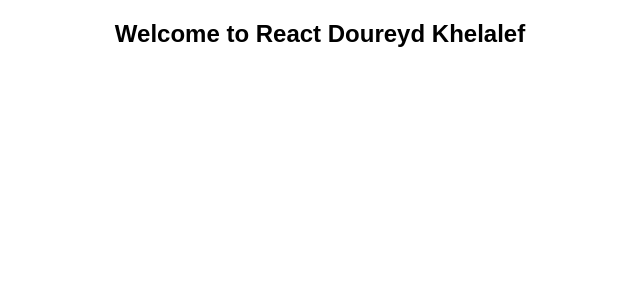
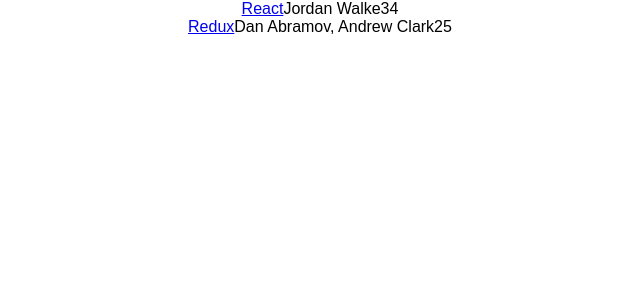
Before and after one commit to daynox/hacker-news, a React (Create React App) app: page / in a window 1280 px wide. Shown: the top 300 px of the page, without its empty margins (320-960 px from the left). Built offline with nearby package versions, Linux system fonts and the light colour scheme; the HTML template or start-up script is replaced by a standard one.

Commit message:
Modify App render method by displaying data from list

```diff
--- a/src/App.js
+++ b/src/App.js
@@ -1,17 +1,39 @@
 import React, {Component} from 'react';
-import logo from './logo.svg';
 import './App.css';
+
+const list = [
+  {
+    title: 'React',
+    url: 'https://facebook.github.io/react/',
+    author: 'Jordan Walke',
+    num_comments: 3,
+    points: 4,
+    objectID: 0,
+  },
+  {
+    title: 'Redux',
+    url: 'https://github.com/reactjs/redux',
+    author: 'Dan Abramov, Andrew Clark',
+    num_comments: 2,
+    points: 5,
+    objectID: 1,
+  },
+];
 
 class App extends Component {
   render() {
-    const greeting = 'Welcome to React';
-    const user = {
-      firstName: 'Doureyd',
-      lastName: 'Khelalef',
-    };
     return (
       <div className="App">
-        <h2>{greeting + ' ' + user.firstName + ' ' + user.lastName}</h2>
+        {list.map(item => (
+          <div key={item.objectID}>
+            <span>
+              <a href={item.url}>{item.title}</a>
+            </span>
+            <span>{item.author}</span>
+            <span>{item.num_comments}</span>
+            <spane>{item.points}</spane>
+          </div>
+        ))}
       </div>
     );
   }
```
